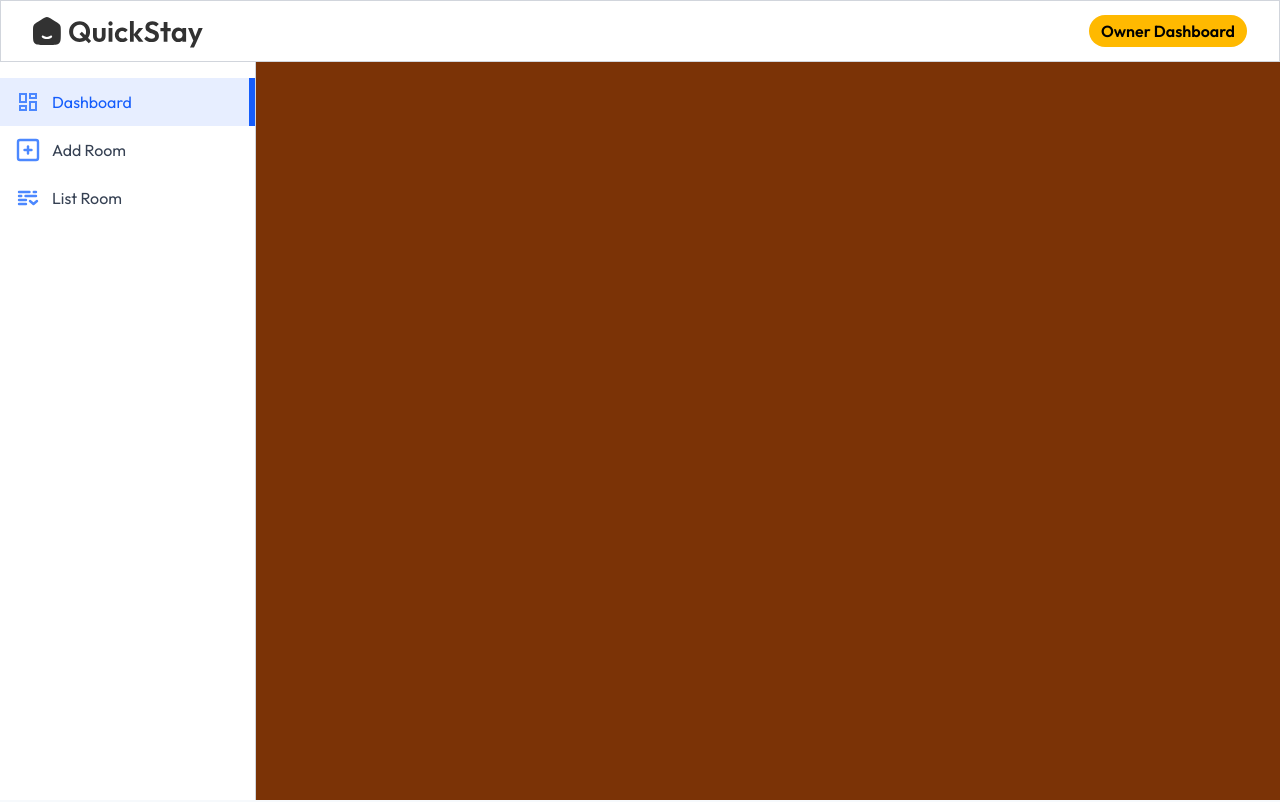
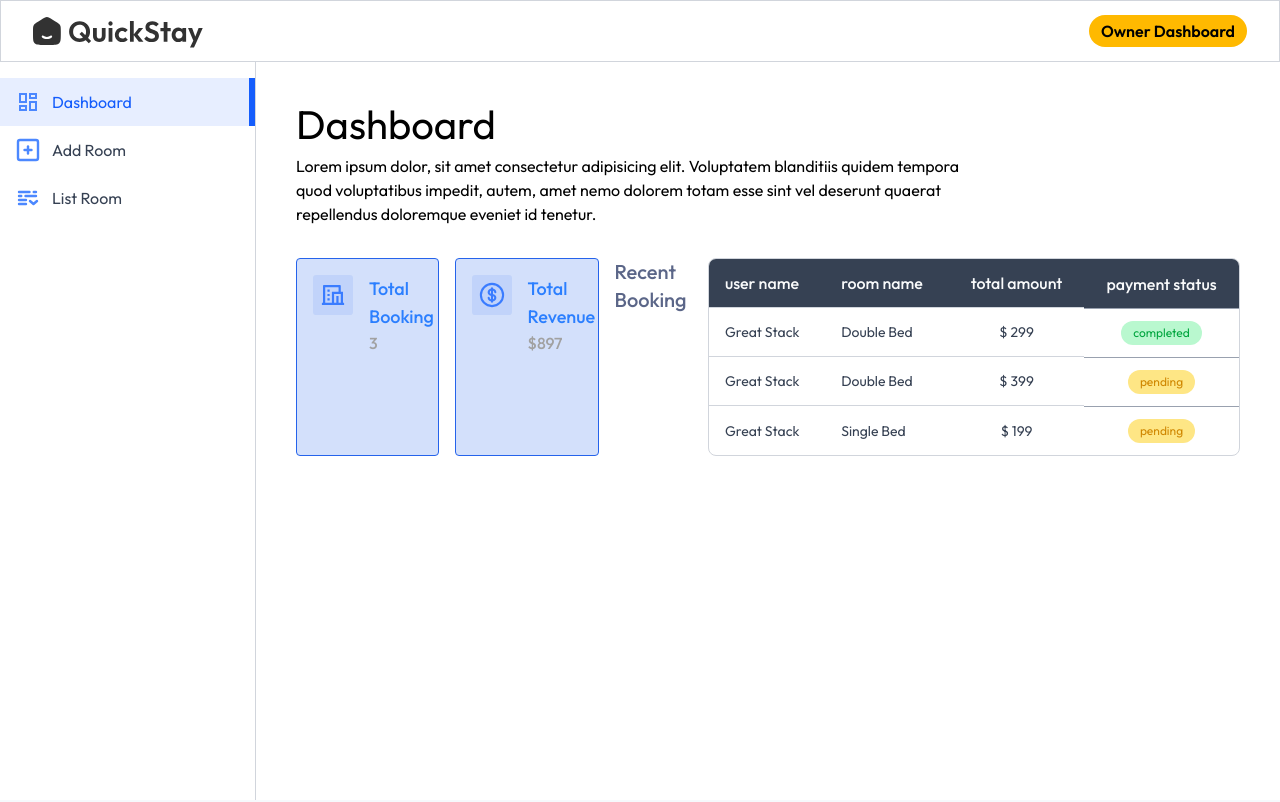
Before and after one commit to ali-I-salhab/Hotel_Booking, a React (Vite) app in the folder client/: page /owner in a window 1280 px wide. Shown: the top 802 px of the page. Built offline with nearby package versions, Linux system fonts and the light colour scheme; a web font is replaced by a local one.

Commit message:
owner/dash board page

```diff
--- a/client/src/components/Title.jsx
+++ b/client/src/components/Title.jsx
@@ -5,7 +5,7 @@
     <div
       className={` ${
         align === "left" && "md:items-start md:text-left"
-      } flex flex-col justify-center text-center`}
+      } flex flex-col justify-center text-center `}
     >
       <h1 className={`text-4xl md:text-[40px]   ${font || "font-playfair"}`}>
         {title}
--- a/client/src/pages/hotelOwner/DashBoard.jsx
+++ b/client/src/pages/hotelOwner/DashBoard.jsx
@@ -1,7 +1,107 @@
-import React from "react";
+import React, { useState } from "react";
+import Title from "../../components/Title";
+import { assets, dashboardDummyData } from "../../assets/assets";
 
 const DashBoard = () => {
-  return <div></div>;
+  const [dashboarddata, setDashboarddata] = useState(dashboardDummyData);
+  return (
+    <div>
+      <Title
+        title={"Dashboard"}
+        font={"outfit"}
+        subTilte={
+          "    Lorem ipsum dolor, sit amet consectetur adipisicing elit. Voluptatem blanditiis quidem tempora quod voluptatibus impedit, autem, amet nemo dolorem totam esse sint vel deserunt quaerat repellendus doloremque eveniet id tenetur."
+        }
+        align={"left"}
+      />
+      <div className="flex gap-4 my-8">
+        {/* total Bookings */}
+        <div className="bg-primary/20 border border-primary rounded flex p-4 pr-8">
+          <img
+            src={assets.totalBookingIcon}
+            alt=""
+            className="max-sm:hidden  h-10"
+          />
+          <div className="flex flex-col sm:ml-4 font-medium">
+            <p className="text-blue-500 text-lg">Total Booking</p>
+            <p className="text-neutral-400 text-base">
+              {dashboarddata.totalBookings}
+            </p>
+          </div>
+        </div>
+        {/* total reveneu */}
+        <div className="bg-primary/20 border border-primary rounded flex p-4 pr-8">
+          <img
+            src={assets.totalRevenueIcon}
+            alt=""
+            className="max-sm:hidden  h-10"
+          />
+          <div className="flex flex-col sm:ml-4 font-medium">
+            <p className="text-blue-500 text-lg">Total Revenue</p>
+            <p className="text-neutral-400 text-base">
+              ${dashboarddata.totalRevenue}
+            </p>
+          </div>
+        </div>
+        {/* recent bookings */}
+        <h2 className="text-xl text-blue-950/70 font-medium mb-5">
+          Recent Booking
+        </h2>
+        {/* data table */}
+        <div className="w-full max-w-3xl text-left border border-gray-300 rounded-lg max-h-80 overflow-y-scroll">
+          <table className="w-full">
+            <thead className="bg-gray-700">
+              <tr>
+                <th className="py-3 px-4 text-gray-50 font-medium">
+                  user name
+                </th>
+                <th className="py-3 px-4 text-gray-50 font-medium max-sm::hidden">
+                  room name
+                </th>
+                <th className="py-3 px-4 text-gray-50 font-medium text-center">
+                  total amount
+                </th>
+                <th className="py-3 px-4 text-gray-50 font-medium text-center">
+                  payment status
+                </th>
+              </tr>
+            </thead>
+
+            <tbody className="text-sm">
+              {dashboarddata.bookings.map((item, index) => {
+                return (
+                  <tr key={index}>
+                    <td className="py-3 px-4 text-gray-700 border-t border-gray-300">
+                      {item.user.username}
+                    </td>
+
+                    <td className="py-3 px-4 text-gray-700 border-t border-gray-300 max-sm:hidden">
+                      {item.room.roomType}
+                    </td>
+
+                    <td className="py-3 px-4 text-gray-700 border-t border-gray-300 text-center">
+                      $ {item.totalPrice}
+                    </td>
+                    <td className="py-3 px-4 border-t border-gray-400 flex">
+                      <button
+                        className={`py-1 px-3 text-xs rounded-full mx-auto ${
+                          item.isPaid
+                            ? "bg-green-200 text-green-600"
+                            : "bg-amber-200 text-yellow-600"
+                        }`}
+                      >
+                        {item.isPaid ? "completed" : "pending"}
+                      </button>
+                    </td>
+                  </tr>
+                );
+              })}
+            </tbody>
+          </table>
+        </div>
+      </div>
+    </div>
+  );
 };
 
 export default DashBoard;
--- a/client/src/pages/hotelOwner/Layout.jsx
+++ b/client/src/pages/hotelOwner/Layout.jsx
@@ -9,7 +9,7 @@
       <NavBar />
       <div className="flex h-full">
         <SideBar />
-        <div className="flex-1 p-4 pt-10 md:px-10 h-full bg-amber-900">
+        <div className="flex-1 p-4 pt-10 md:px-10 h-full ">
           <Outlet />
         </div>
       </div>
```
